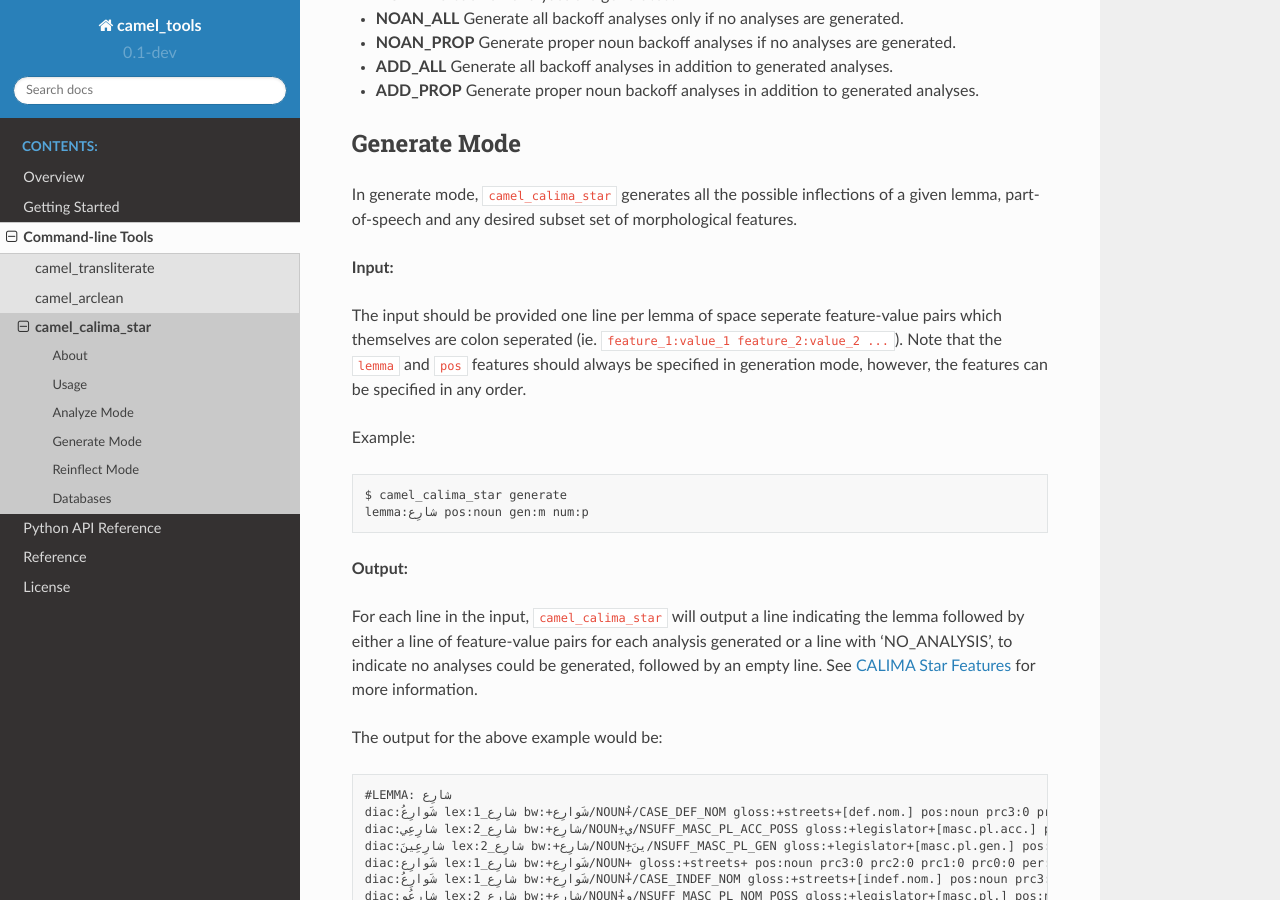
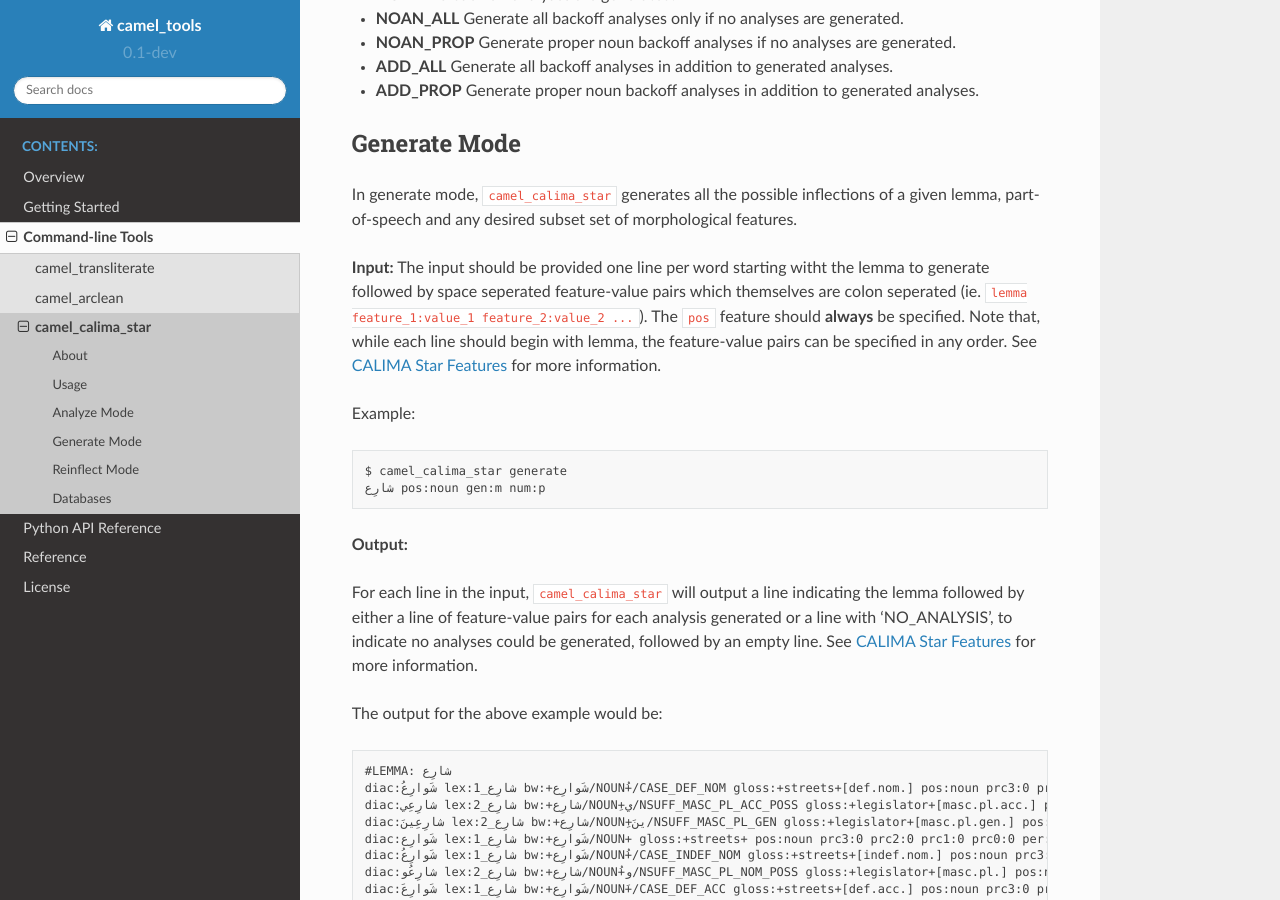
Before and after one commit to CAMeL-Lab/camel_tools, a Sphinx documentation site: the page built from docs/source/cli/camel_calima_star.rst, in a window 1280 px wide and 900 px high, scrolled down 2558 px. Built offline with Sphinx 7.4.7 and the Read the Docs theme 2.0.0, drawn with Linux system fonts in a browser that asks for light colours.

Commit message:
Made generation mode to be consistent with reinflect mode in CALIMA Star.

```diff
--- a/docs/source/cli/camel_calima_star.rst
+++ b/docs/source/cli/camel_calima_star.rst
@@ -147,24 +147,25 @@
 Generate Mode
 -------------
 
-In generate mode, ``camel_calima_star`` generates all the possible inflections of
-a given lemma, part-of-speech and any desired subset set of morphological
+In generate mode, ``camel_calima_star`` generates all the possible inflections
+of a given lemma, part-of-speech and any desired subset set of morphological
 features.
 
 **Input:**
-
-The input should be provided one line per lemma of space seperate feature-value
-pairs which themselves are colon seperated
-(ie. \ ``feature_1:value_1 feature_2:value_2 ...``\ ).
-Note that the ``lemma`` and ``pos`` features should always be specified
-in generation mode, however, the features can be specified in any order.
+The input should be provided one line per word starting witht the lemma to
+generate followed by space seperated feature-value pairs which themselves are
+colon seperated (ie. \ ``lemma feature_1:value_1 feature_2:value_2 ...``\ ).
+The ``pos`` feature should **always** be specified.
+Note that, while each line should begin with lemma, the feature-value pairs can
+be specified in any order.
+See :doc:`/reference/calima_star_features` for more information.
 
 Example:
 
 .. code-block:: none
 
    $ camel_calima_star generate
-   lemma:شارِع pos:noun gen:m num:p
+   شارِع pos:noun gen:m num:p
 
 **Output:**
 
```
Also changed, not shown: 1 other file.
